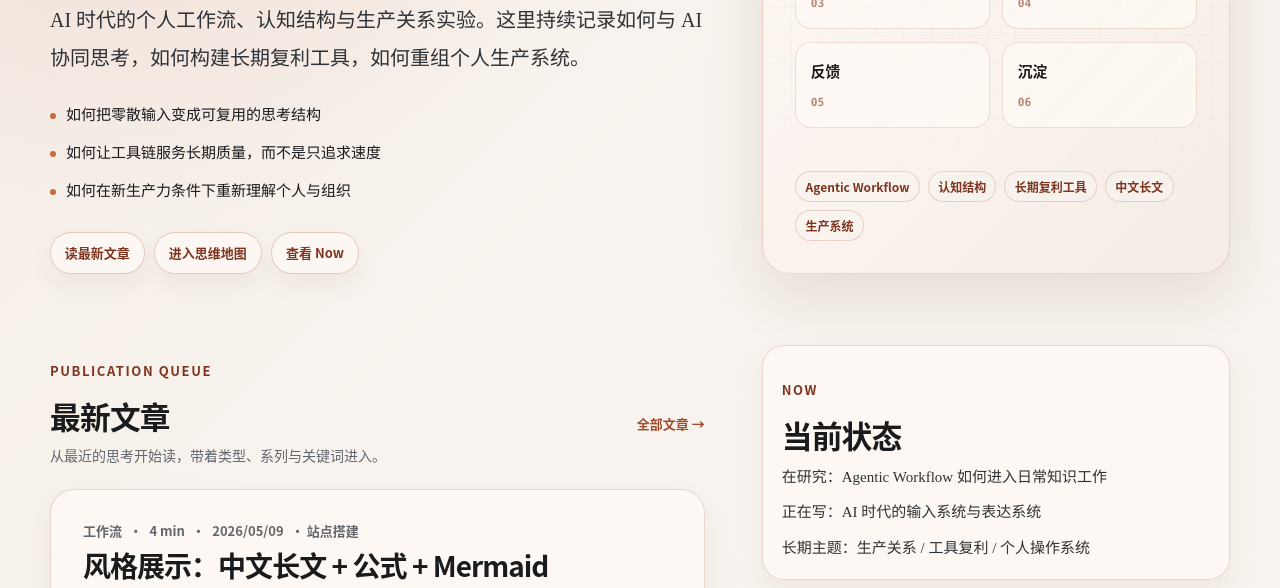
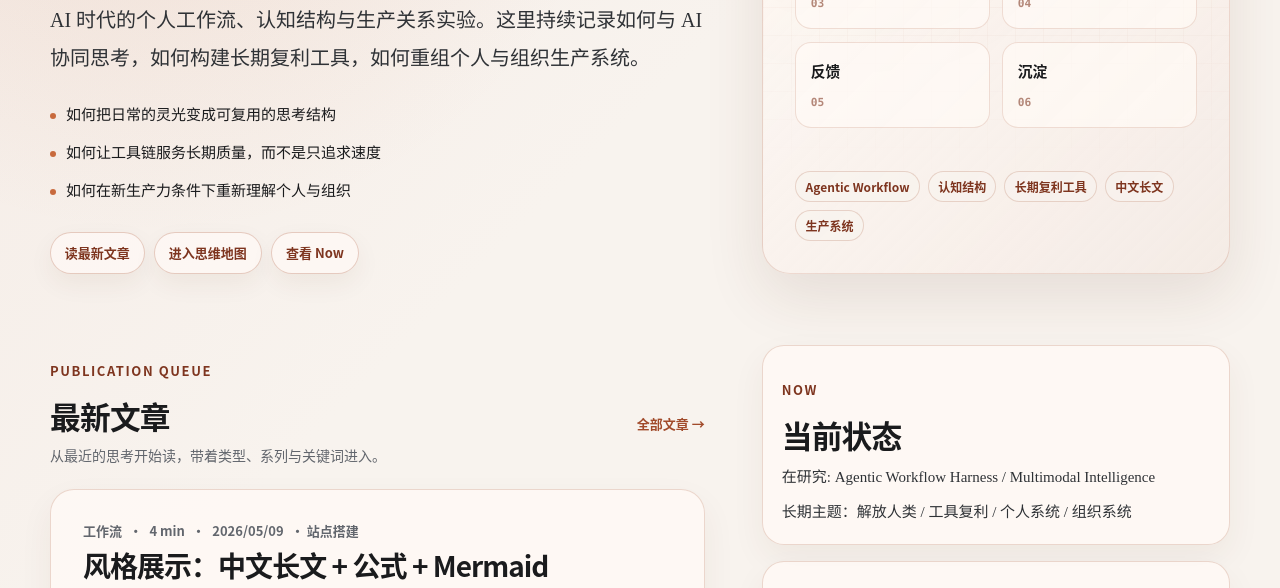
Before and after one commit to shiml20/myblog, an Astro site: page / in a window 1280 px wide. Shown: the part 364-952 px from the top of the page. Built offline with nearby package versions, Linux system fonts and the light colour scheme; Astro itself is replaced by a stand-in of ours; some packages are replaced by stand-ins of ours.

Commit message:
fix: homepage copy and layout tweaks

```diff
--- a/src/pages/index.astro
+++ b/src/pages/index.astro
@@ -35,9 +35,8 @@ const tracks = [
 const loopSteps = ['输入', '思考', '结构化', '输出', '反馈', '沉淀'];
 const keywords = ['Agentic Workflow', '认知结构', '长期复利工具', '中文长文', '生产系统'];
 const nowItems = [
-	'在研究：Agentic Workflow 如何进入日常知识工作',
-	'正在写：AI 时代的输入系统与表达系统',
-	'长期主题：生产关系 / 工具复利 / 个人操作系统',
+	'在研究: Agentic Workflow Harness / Multimodal Intelligence',
+	'长期主题：解放人类 / 工具复利 / 个人系统 / 组织系统',
 ];
 
 const estimateReadingMinutes = (body: string) =>
@@ -485,10 +484,10 @@ const getPostType = (post: (typeof latestPosts)[number]) =>
 					</h1>
 					<p class="lead">
 						AI 时代的个人工作流、认知结构与生产关系实验。这里持续记录如何与 AI
-						协同思考，如何构建长期复利工具，如何重组个人生产系统。
+						协同思考，如何构建长期复利工具，如何重组个人与组织生产系统。
 					</p>
 					<ul class="hero-points" aria-label="站点持续记录的主题">
-						<li>如何把零散输入变成可复用的思考结构</li>
+						<li>如何把日常的灵光变成可复用的思考结构</li>
 						<li>如何让工具链服务长期质量，而不是只追求速度</li>
 						<li>如何在新生产力条件下重新理解个人与组织</li>
 					</ul>
```
